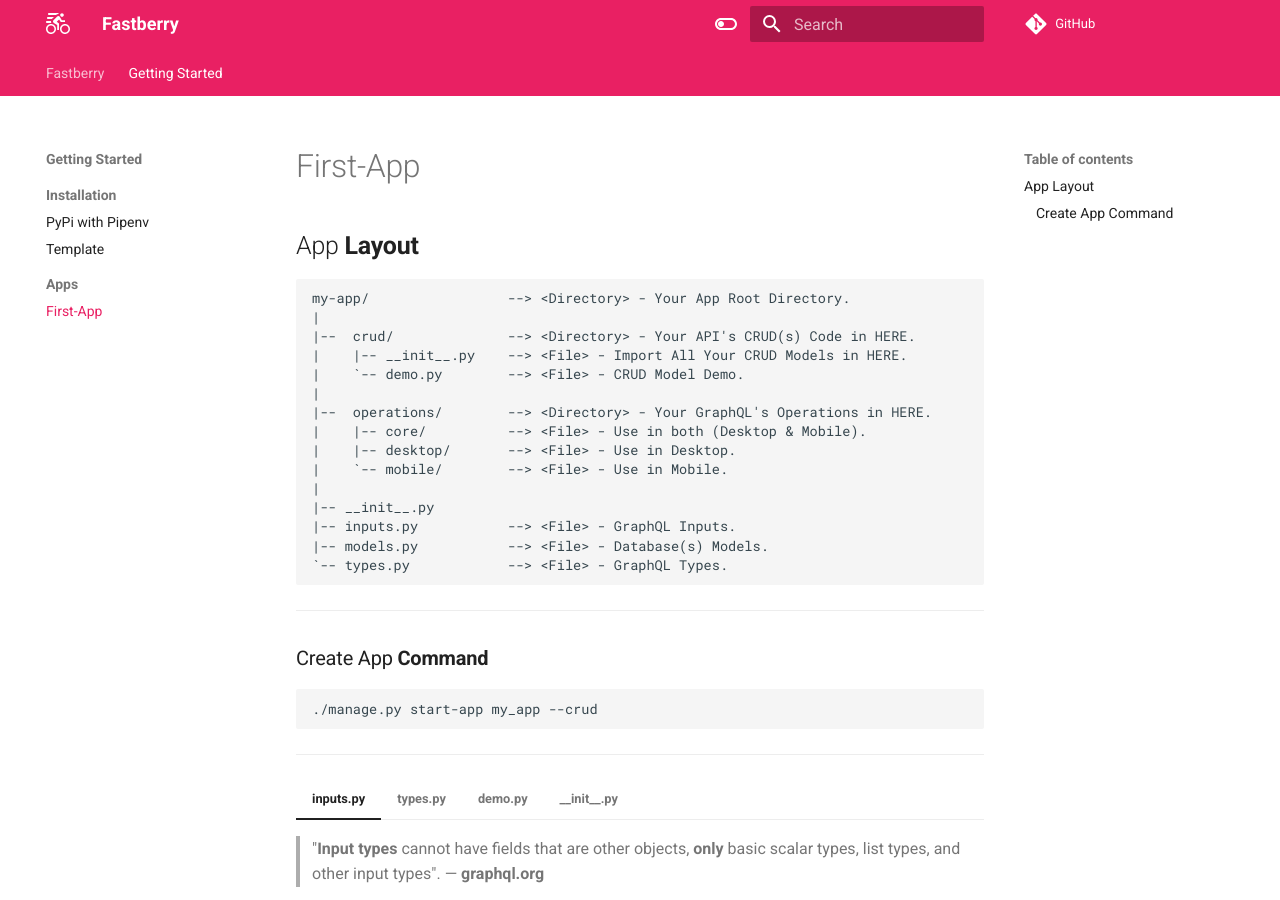
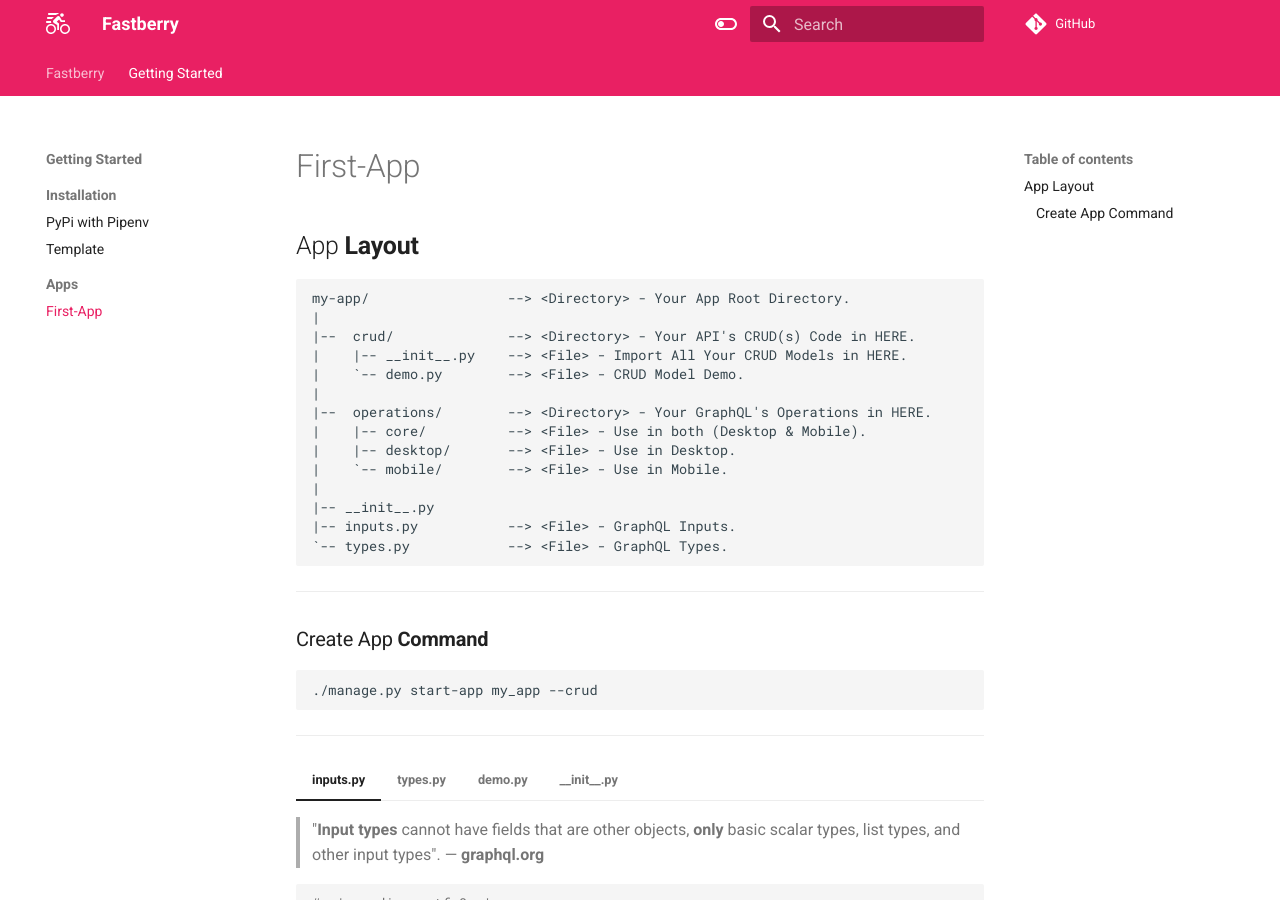
Before and after one commit to hlop3z/fastberry, an MkDocs documentation site: the page built from docs/docs/getting-started/firstapp.md, in a window 1280 px wide and 900 px high. Built offline with MkDocs 1.6.1 and Material for MkDocs 9.7.7, drawn with Linux system fonts in a browser that asks for light colours; comment, search, counter and statistics services are not loaded.

Commit message:
Update firstapp.md

````diff
--- a/docs/docs/getting-started/firstapp.md
+++ b/docs/docs/getting-started/firstapp.md
@@ -14,7 +14,6 @@
 |
 |-- __init__.py
 |-- inputs.py           --> <File> - GraphQL Inputs.
-|-- models.py           --> <File> - Database(s) Models.
 `-- types.py            --> <File> - GraphQL Types.
 ```
 
````
